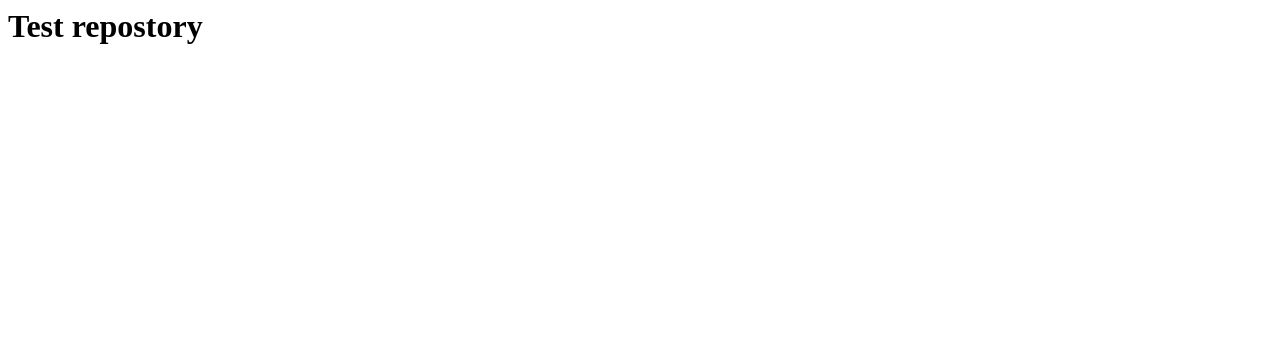
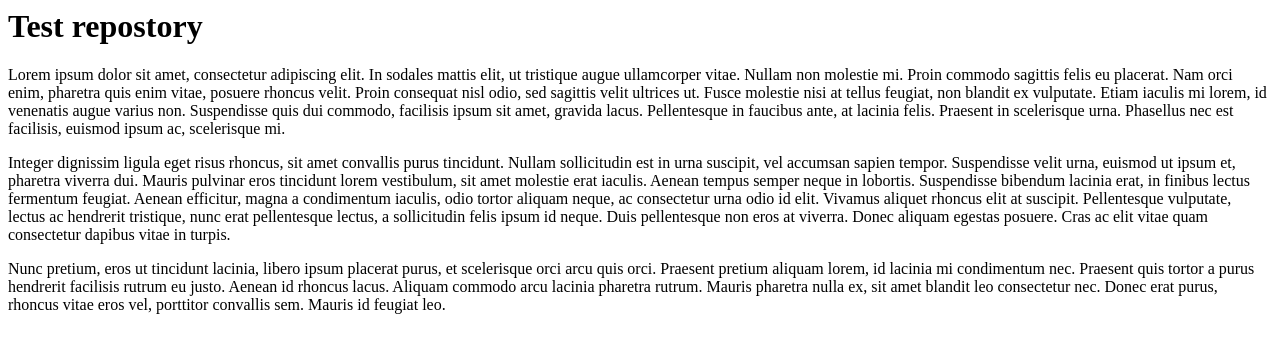
Before and after one commit to jeroenkeppens/test-repo-123, a plain HTML site: page index.html in a window 1280 px wide. Drawn offline with Linux system fonts and the light colour scheme.

Commit message:
Add content

```diff
--- a/index.html
+++ b/index.html
@@ -4,5 +4,10 @@
 </head>
 <body>
 <h1>Test repostory</h1>
+<p>Lorem ipsum dolor sit amet, consectetur adipiscing elit. In sodales mattis elit, ut tristique augue ullamcorper vitae. Nullam non molestie mi. Proin commodo sagittis felis eu placerat. Nam orci enim, pharetra quis enim vitae, posuere rhoncus velit. Proin consequat nisl odio, sed sagittis velit ultrices ut. Fusce molestie nisi at tellus feugiat, non blandit ex vulputate. Etiam iaculis mi lorem, id venenatis augue varius non. Suspendisse quis dui commodo, facilisis ipsum sit amet, gravida lacus. Pellentesque in faucibus ante, at lacinia felis. Praesent in scelerisque urna. Phasellus nec est facilisis, euismod ipsum ac, scelerisque mi.</p>
+
+</p>Integer dignissim ligula eget risus rhoncus, sit amet convallis purus tincidunt. Nullam sollicitudin est in urna suscipit, vel accumsan sapien tempor. Suspendisse velit urna, euismod ut ipsum et, pharetra viverra dui. Mauris pulvinar eros tincidunt lorem vestibulum, sit amet molestie erat iaculis. Aenean tempus semper neque in lobortis. Suspendisse bibendum lacinia erat, in finibus lectus fermentum feugiat. Aenean efficitur, magna a condimentum iaculis, odio tortor aliquam neque, ac consectetur urna odio id elit. Vivamus aliquet rhoncus elit at suscipit. Pellentesque vulputate, lectus ac hendrerit tristique, nunc erat pellentesque lectus, a sollicitudin felis ipsum id neque. Duis pellentesque non eros at viverra. Donec aliquam egestas posuere. Cras ac elit vitae quam consectetur dapibus vitae in turpis.</p>
+
+<p>Nunc pretium, eros ut tincidunt lacinia, libero ipsum placerat purus, et scelerisque orci arcu quis orci. Praesent pretium aliquam lorem, id lacinia mi condimentum nec. Praesent quis tortor a purus hendrerit facilisis rutrum eu justo. Aenean id rhoncus lacus. Aliquam commodo arcu lacinia pharetra rutrum. Mauris pharetra nulla ex, sit amet blandit leo consectetur nec. Donec erat purus, rhoncus vitae eros vel, porttitor convallis sem. Mauris id feugiat leo.</p>
 </body>
 </html>
```
